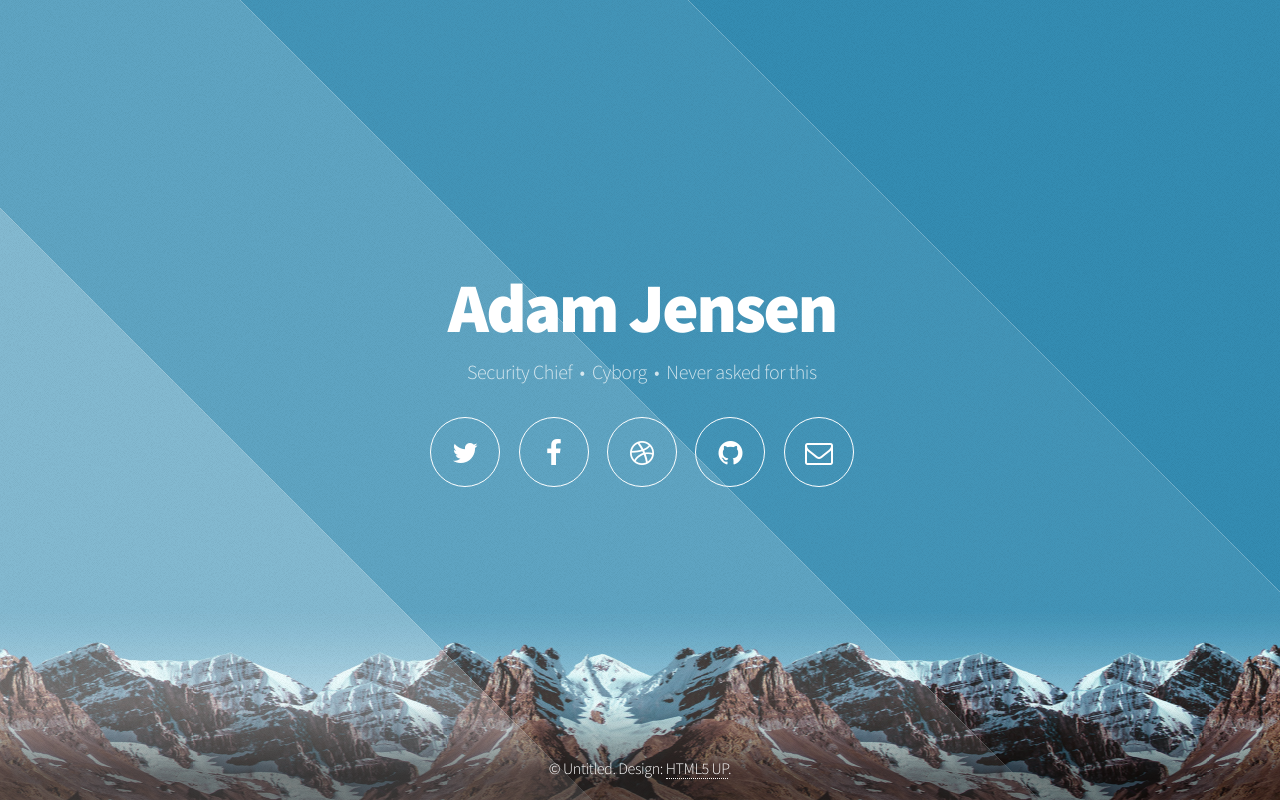
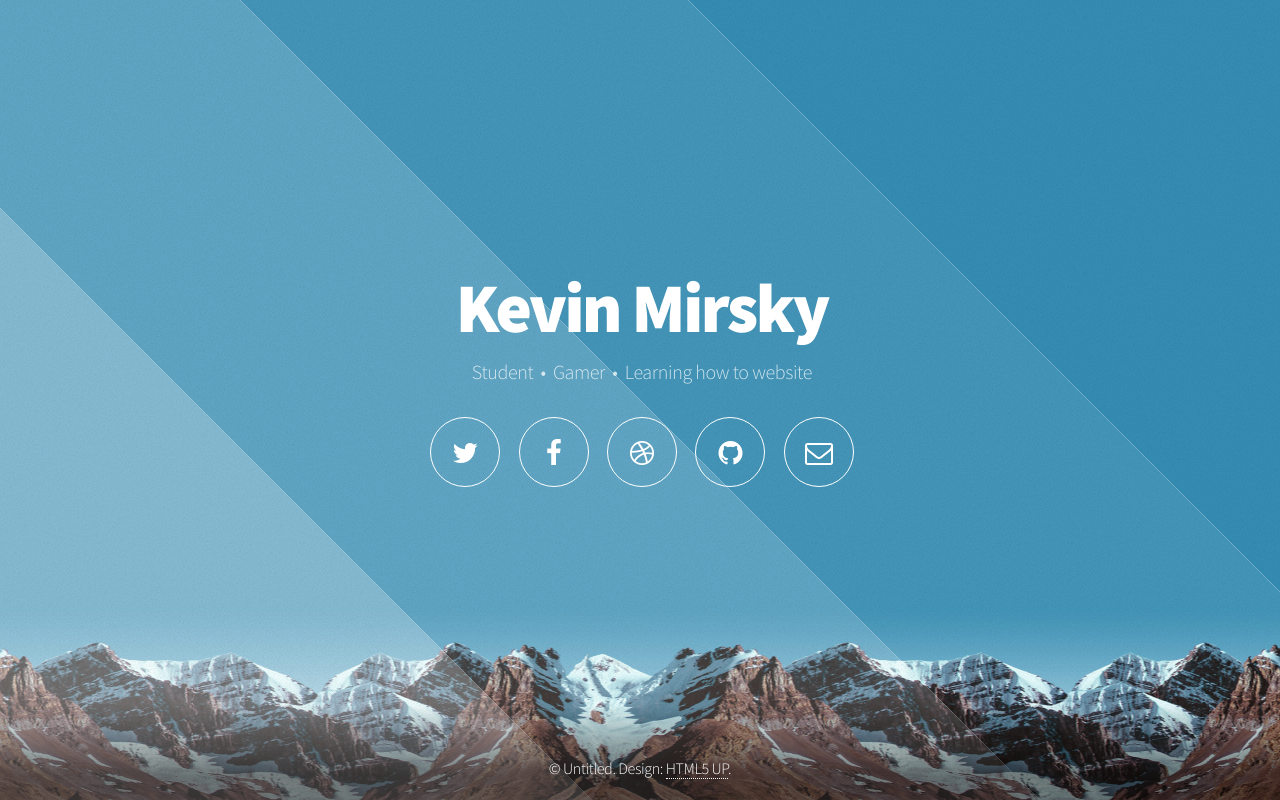
Before and after one commit to kevinmirsky/mygithubpage, a plain HTML site: page index.html in a window 1280 px wide. Drawn offline with Linux system fonts and the light colour scheme.

Commit message:
Update index.html

```diff
--- a/index.html
+++ b/index.html
@@ -22,8 +22,8 @@
 
 				<!-- Header -->
 					<header id="header">
-						<h1>Adam Jensen</h1>
-						<p>Security Chief &nbsp;&bull;&nbsp; Cyborg &nbsp;&bull;&nbsp; Never asked for this</p>
+						<h1>Kevin Mirsky</h1>
+						<p>Student &nbsp;&bull;&nbsp; Gamer &nbsp;&bull;&nbsp; Learning how to website</p>
 						<nav>
 							<ul>
 								<li><a href="#" class="icon fa-twitter"><span class="label">Twitter</span></a></li>
```
